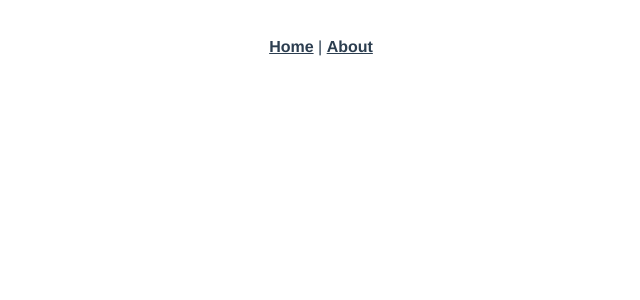
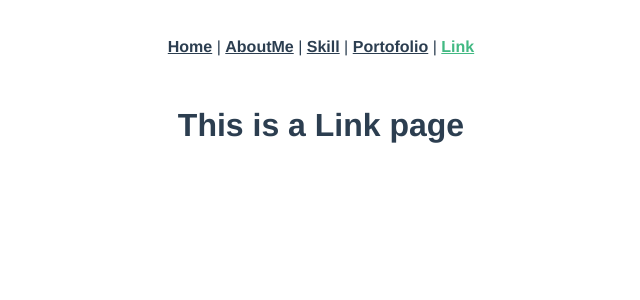
Before and after one commit to segamiken/my_resume, a Vue app: page /link in a window 1280 px wide. Shown: the top 300 px of the page, without its empty margins (319-959 px from the left). Built offline with nearby package versions, Linux system fonts and the light colour scheme.

Commit message:
Add link

```diff
--- a/src/App.vue
+++ b/src/App.vue
@@ -2,7 +2,10 @@
   <div id="app">
     <div id="nav">
       <router-link to="/">Home</router-link> |
-      <router-link to="/about">About</router-link>
+      <router-link to="/aboutMe">AboutMe</router-link> |
+      <router-link to="/skill">Skill</router-link> |
+      <router-link to="/portofolio">Portofolio</router-link> |
+      <router-link to="/link">Link</router-link>
     </div>
     <router-view/>
   </div>
--- a/src/router/index.js
+++ b/src/router/index.js
@@ -11,13 +11,29 @@ const routes = [
     component: Home
   },
   {
-    path: '/about',
-    name: 'About',
+    path: '/aboutMe',
+    name: 'aboutMe',
     // route level code-splitting
     // this generates a separate chunk (about.[hash].js) for this route
     // which is lazy-loaded when the route is visited.
-    component: () => import(/* webpackChunkName: "about" */ '../views/About.vue')
+    component: () => import(/* webpackChunkName: "about" */ '../views/AboutMe.vue')
+  },
+  {
+    path: '/skill',
+    name: 'skill',
+    component: () => import('../views/Skill.vue')
+  },
+  {
+    path: '/portofolio',
+    name: 'portofolio',
+    component: () => import('../views/Portofolio.vue')
+  },
+  {
+    path: '/link',
+    name: 'link',
+    component: () => import('../views/Link.vue')
   }
+
 ]
 
 const router = new VueRouter({
--- /dev/null
+++ b/src/views/Link.vue
@@ -0,0 +1,5 @@
+<template>
+  <div class="about">
+    <h1>This is a Link page</h1>
+  </div>
+</template>
--- /dev/null
+++ b/src/views/Portofolio.vue
@@ -0,0 +1,5 @@
+<template>
+  <div class="about">
+    <h1>This is a Portofolio page</h1>
+  </div>
+</template>
--- /dev/null
+++ b/src/views/Skill.vue
@@ -0,0 +1,5 @@
+<template>
+  <div class="about">
+    <h1>This is a skill page</h1>
+  </div>
+</template>
```
Also changed, not shown: src/views/AboutMe.vue (renamed from src/views/About.vue).
